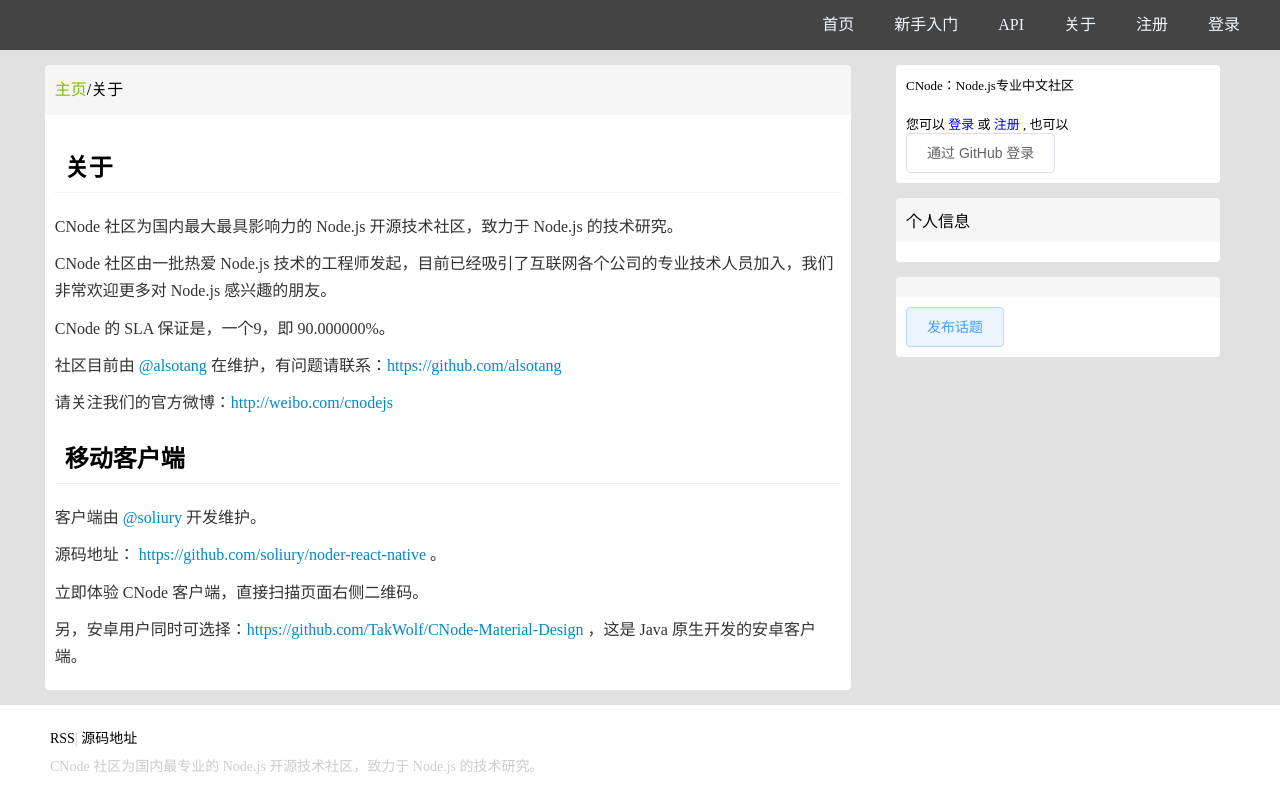
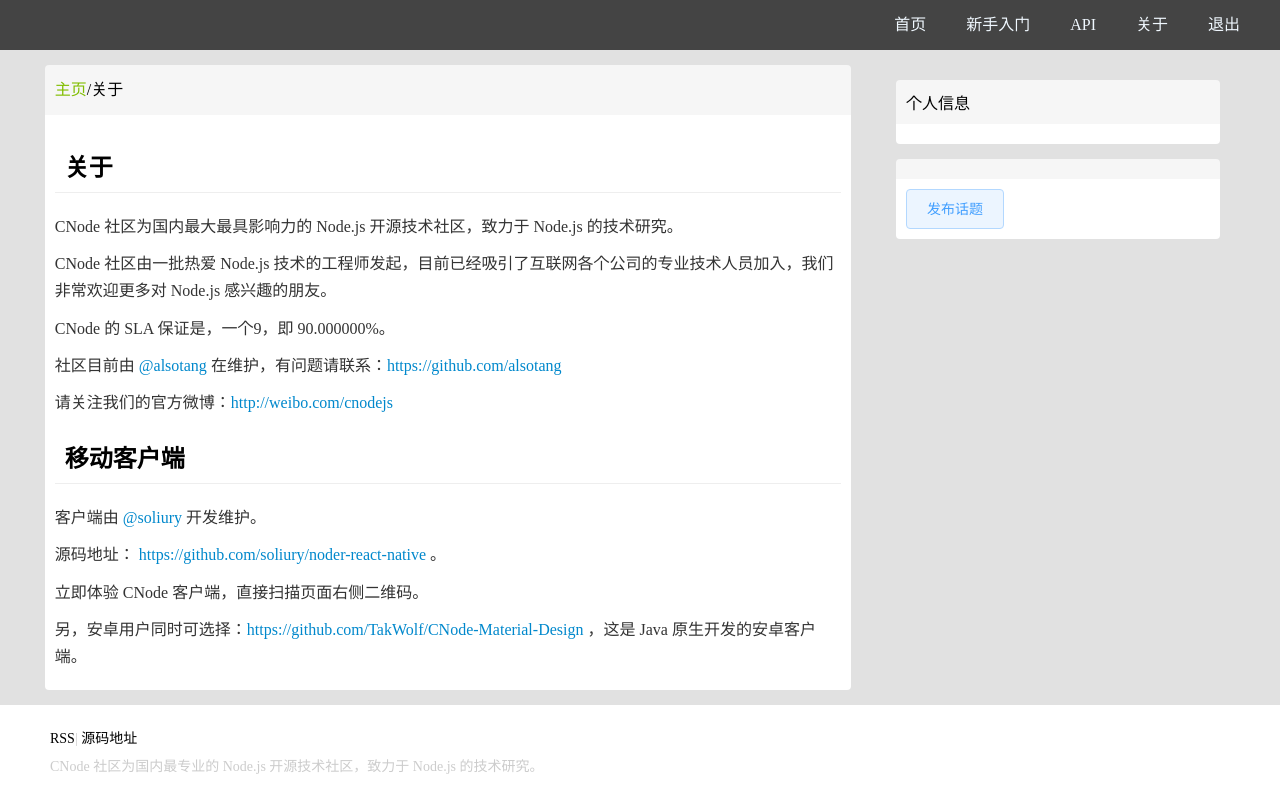
Before and after one commit to crush-lph/vue_cnode, a Vue app: page /#/about in a window 1280 px wide. Shown: the top 789 px of the page. Built offline with nearby package versions, Linux system fonts and the light colour scheme; grey boxes are pictures that could not be loaded; a small style sheet from the web is missing.

Commit message:
完善登录功能

```diff
--- a/src/App.vue
+++ b/src/App.vue
@@ -7,6 +7,8 @@
         <router-view />
       </div>
       <div class="right">
+
+        <!-- 登录 -->
         <div v-if="!this.$store.state.isLogin"
              class="login">
           <p>CNode：Node.js专业中文社区</p>
@@ -22,13 +24,18 @@
           </div>
         </div>
 
+        <!-- 个人信息 -->
+
         <!-- 发布话题 -->
-        <Panel>
+        <Panel v-else>
           <template #panel-header>
             <span>个人信息</span>
           </template>
           <template #content>
-            <div></div>
+            <div class="my_info">
+              <!-- <img :src=""
+                   alt=""> -->
+            </div>
           </template>
         </Panel>
         <Panel>
@@ -53,12 +60,11 @@
   components: { Header, Footer, Panel },
   data () {
     return {
-      isLogin: false,
+      isLogin: '',
     };
   },
   created () {
     this.isLogin = this.$store.state.isLogin;
-    console.log(this.isLogin);
   },
 };
 </script>
--- a/src/components/Header.vue
+++ b/src/components/Header.vue
@@ -14,10 +14,7 @@
       <li>
         <router-link to="/about">关于</router-link>
       </li>
-      <li>
-        <router-link to="/">注册</router-link>
-      </li>
-      <li v-if="!isLogin">
+      <li v-if="!this.$store.state.isLogin">
         <router-link to="/login">登录</router-link>
       </li>
       <li v-else
@@ -32,12 +29,11 @@
 <script>
 export default {
   name: "Header",
-  props: ["isLogin"],
+
   methods: {
     exit () {
       this.$store.state.isLogin = false;
       window.localStorage.isLogin = this.$store.state.isLogin;
-      console.log(window.localStorage.getItem("isLogin"));
     },
   },
 
@@ -73,8 +69,6 @@
 
       line-height: 50px;
       text-align: center;
-
-
     }
   }
 }
--- a/src/components/Main.vue
+++ b/src/components/Main.vue
@@ -1,6 +1,6 @@
 <template>
   <div class="main">
-    <Home/>
+    <Home />
   </div>
 </template>
 
@@ -13,7 +13,4 @@
 </script>
 
 <style scoped lang="less">
-.main{
-
-}
 </style>
--- a/src/store/index.js
+++ b/src/store/index.js
@@ -5,9 +5,12 @@
 
 export default new Vuex.Store({
   state: {
-    isLogin:false,
+    isLogin: Boolean,
   },
   mutations: {
+    changeLogin () {
+      state.isLogin = !state.isLogin
+    }
   },
   actions: {
   },
--- a/src/views/Detials.vue
+++ b/src/views/Detials.vue
@@ -59,7 +59,7 @@
                 <i class="iconfont icon-dianzan"
                    @click="ups(comment.id)"
                    title="点赞">
-                  <span class="up_count">{{comment.ups.length === 0 ?'':comment.ups.length}}</span>
+                  <span class="up_count">{{comment.ups.length}}</span>
                 </i>
 
                 <i class="iconfont icon-icon_reply"
--- a/src/views/Login.vue
+++ b/src/views/Login.vue
@@ -53,7 +53,7 @@
           .then((res) => {
             this.$router.push("/");
             this.$store.state.isLogin = true;
-            window.localStorage.isLogin = this.$store.state.isLogin
+            window.localStorage.isLogin = true
           })
           .catch((err) => {
             alert("token错误");
@@ -85,6 +85,5 @@
 .loginBtn {
   margin-left: 230px;
   width: 160px;
-
 }
 </style>
```
